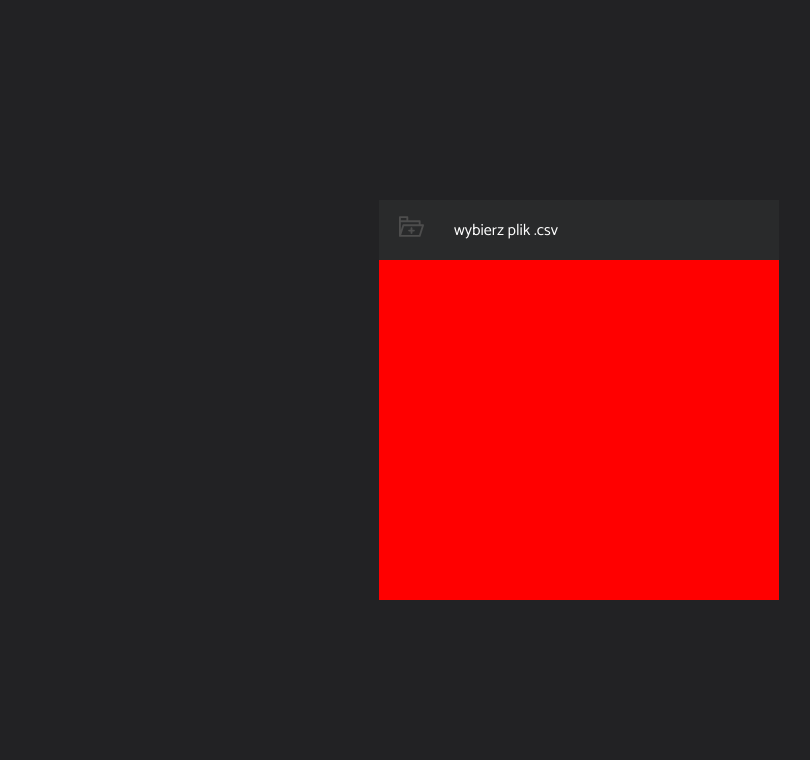
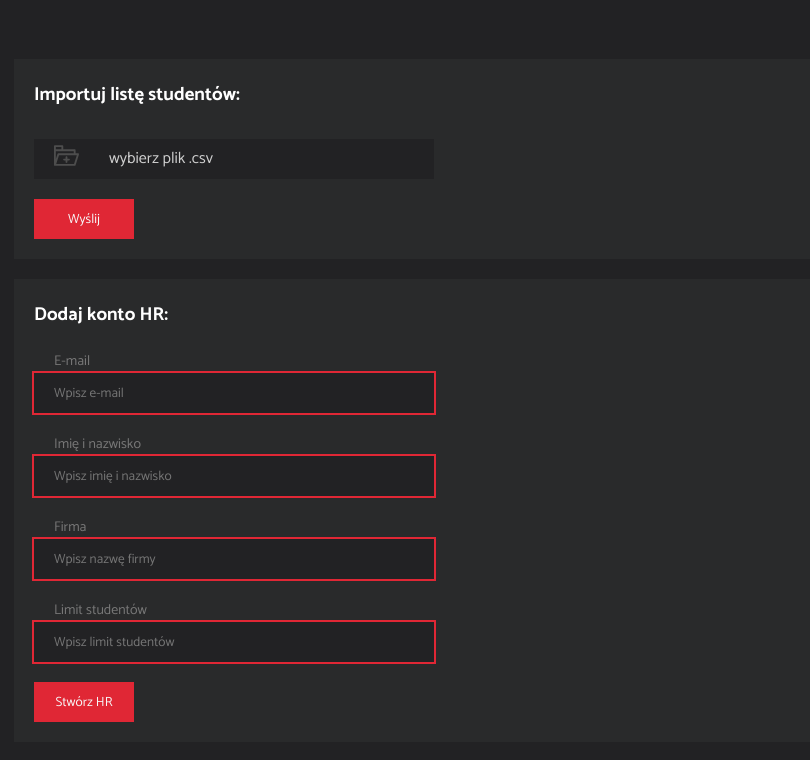
Before and after one commit to obrebskim/megakhh17-fe, a React (Create React App) app: page /admin in a window 1280 px wide. Shown: the top 760 px of the page, without its empty margins (61-871 px from the left). Built offline with nearby package versions, Linux system fonts and the light colour scheme.

Commit message:
Create HrCreator component

```diff
--- a/src/Components/FileAttach.tsx
+++ b/src/Components/FileAttach/FileAttach.tsx
@@ -1,20 +1,30 @@
-import React, { ChangeEvent, useEffect, useRef, useState } from "react";
+import React, {
+  ChangeEvent,
+  FormEvent,
+  useEffect,
+  useRef,
+  useState,
+} from "react";
 import styled from "styled-components";
-import { ReactComponent as FolderIco } from "../Assets/img/folder.svg";
+import { ReactComponent as FolderIco } from "../../Assets/img/folder.svg";
 
-const Container = styled.div`
-  width: 400px;
-  height: 60px;
-  display: flex;
+const Container = styled.form`
+  width: 100%;
+  display: grid;
+  grid-template-rows: 40px 40px 40px;
+  justify-content: start;
+  gap: 20px;
+  padding: 20px;
+  background-color: var(--secondaryDark);
 
-  background-color: var(--secondaryDark);
   & label {
-    width: 100%;
-    height: 100%;
+    width: 400px;
+    height: 40px;
     display: flex;
     align-items: center;
     gap: 10px;
-    color: var(--secondaryF ontColor);
+    color: var(--secondaryFontColor);
+    background-color: var(--primaryDark);
     & input {
       display: none;
     }
@@ -31,6 +41,12 @@ const Container = styled.div`
       width: 100%;
     }
   }
+  & .send {
+    width: 100px;
+    border: none;
+    background-color: var(--buttonColor);
+    color: var(--fontColor);
+  }
 `;
 
 function FileAttach() {
@@ -40,8 +56,16 @@ function FileAttach() {
   useEffect(() => {
     console.log(files);
   }, [files]);
+
+  const handleSendFile = (e: FormEvent) => {
+    e.preventDefault();
+    if (!files) return console.log("Plik nie został wybrany.");
+    return console.log("wysyłam plik");
+  };
+
   return (
-    <Container>
+    <Container onSubmit={(e) => handleSendFile(e)}>
+      <h3>Importuj listę studentów:</h3>
       <label htmlFor="file-csv">
         <input
           type="file"
@@ -58,6 +82,9 @@ function FileAttach() {
         </button>
         <span>{files ? files[0].name : "wybierz plik .csv"}</span>
       </label>
+      <button className="send" type="submit">
+        Wyślij
+      </button>
     </Container>
   );
 }
--- /dev/null
+++ b/src/Components/HrCreator/HrCreator.tsx
@@ -0,0 +1,89 @@
+import React, { FormEvent } from "react";
+import styled from "styled-components";
+
+const Container = styled.form`
+  padding: 20px;
+  background-color: var(--secondaryDark);
+  display: flex;
+  flex-direction: column;
+  gap: 20px;
+  & label {
+    width: 400px;
+    & input {
+      height: 40px;
+      width: 400px;
+      padding-left: 20px;
+      background-color: var(--primaryDark);
+      border: none;
+      color: var(--fontColor);
+      &:focus {
+        background-color: var(--fontColor);
+        color: var(--primaryDark);
+      }
+      &:invalid {
+        outline: 2px solid var(--buttonColor);
+      }
+    }
+    & p {
+      padding-left: 20px;
+      font-size: 1.4rem;
+      color: #777777;
+    }
+  }
+  & .send {
+    height: 40px;
+    width: 100px;
+    border: none;
+    background-color: var(--buttonColor);
+    color: var(--fontColor);
+  }
+`;
+
+function HrCreator() {
+  const handleSubmit = (e: FormEvent) => {
+    e.preventDefault();
+  };
+  return (
+    <Container onSubmit={(e: FormEvent) => handleSubmit(e)}>
+      <h3>Dodaj konto HR:</h3>
+      <label htmlFor="email">
+        <p>E-mail</p>
+        <input type="email" id="email" required placeholder="Wpisz e-mail" />
+      </label>
+      <label htmlFor="name">
+        <p>Imię i nazwisko</p>
+        <input
+          type="text"
+          id="name"
+          required
+          placeholder="Wpisz imię i nazwisko"
+        />
+      </label>
+      <label htmlFor="company">
+        <p>Firma</p>
+        <input
+          type="text"
+          id="company"
+          required
+          placeholder="Wpisz nazwę firmy"
+        />
+      </label>
+      <label htmlFor="limit">
+        <p>Limit studentów</p>
+        <input
+          type="number"
+          id="limit"
+          required
+          placeholder="Wpisz limit studentów"
+          min={1}
+          max={999}
+        />
+      </label>
+      <button className="send" type="submit">
+        Stwórz HR
+      </button>
+    </Container>
+  );
+}
+
+export default HrCreator;
--- a/src/Pages/Admin/Admin.tsx
+++ b/src/Pages/Admin/Admin.tsx
@@ -1,18 +1,22 @@
 import React from "react";
 import styled from "styled-components";
-import FileAttach from "../../Components/FileAttach";
+import FileAttach from "../../Components/FileAttach/FileAttach";
+import HrCreator from "../../Components/HrCreator/HrCreator";
 
 const Container = styled.section`
   width: 100%;
   height: 100vh;
   display: grid;
   place-items: center;
+  gap: 20px;
 `;
 
 const Wrapper = styled.div`
-  width: 400px;
-  height: 400px;
-  background-color: red;
+  width: 1170px;
+  padding: 20px;
+  display: flex;
+  flex-direction: column;
+  gap: 20px;
 `;
 
 function Admin() {
@@ -20,6 +24,7 @@ function Admin() {
     <Container>
       <Wrapper>
         <FileAttach />
+        <HrCreator />
       </Wrapper>
     </Container>
   );
```
